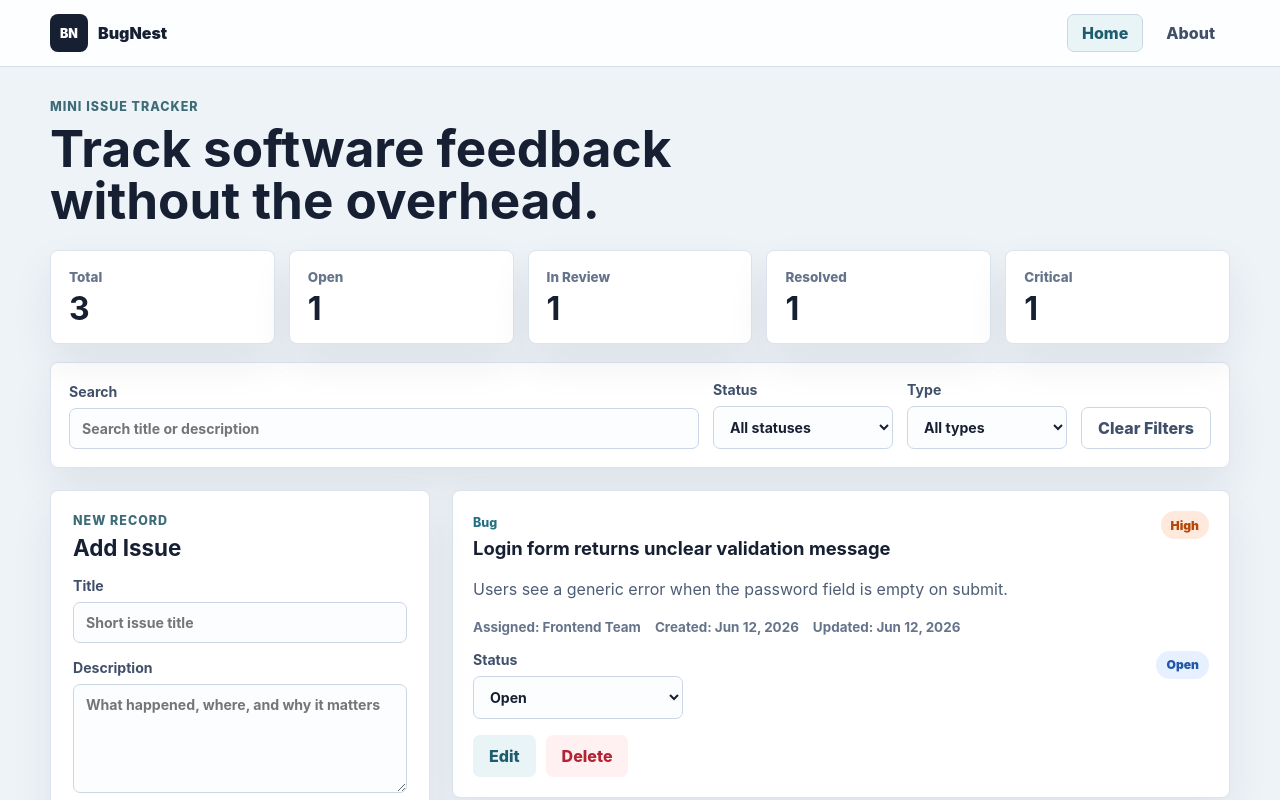
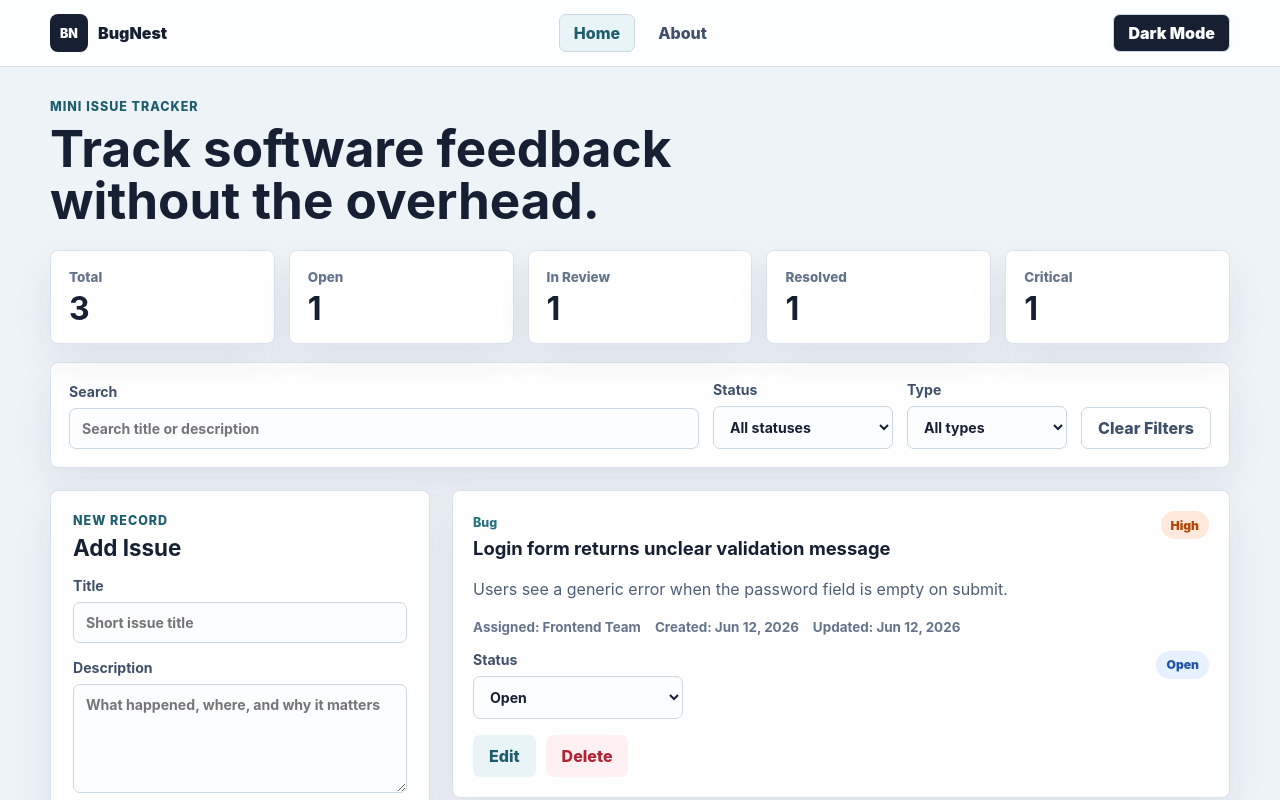
Before and after one commit to Ahmetkrks/software-persona-web-bugnest, a React (Vite) app: page / in a window 1280 px wide. Shown: the top 800 px of the page. Built offline with nearby package versions, Linux system fonts and the light colour scheme.

Commit message:
Add dark and light theme toggle

```diff
--- a/src/App.jsx
+++ b/src/App.jsx
@@ -1,14 +1,23 @@
-import { useState } from 'react';
+import { useEffect, useState } from 'react';
 import Header from './components/Header.jsx';
 import About from './pages/About.jsx';
 import Home from './pages/Home.jsx';
 
 function App() {
   const [activePage, setActivePage] = useState('home');
+  const [theme, setTheme] = useState(() => localStorage.getItem('bugnest_theme') || 'light');
+
+  useEffect(() => {
+    localStorage.setItem('bugnest_theme', theme);
+  }, [theme]);
+
+  const toggleTheme = () => {
+    setTheme((currentTheme) => (currentTheme === 'light' ? 'dark' : 'light'));
+  };
 
   return (
-    <div className="app-shell">
-      <Header activePage={activePage} setActivePage={setActivePage} />
+    <div className="app-shell" data-theme={theme}>
+      <Header activePage={activePage} setActivePage={setActivePage} theme={theme} onToggleTheme={toggleTheme} />
       {activePage === 'home' ? <Home /> : <About />}
     </div>
   );
--- a/src/components/Header.jsx
+++ b/src/components/Header.jsx
@@ -1,4 +1,4 @@
-function Header({ activePage, setActivePage }) {
+function Header({ activePage, setActivePage, theme, onToggleTheme }) {
   return (
     <header className="site-header">
       <button className="brand" type="button" onClick={() => setActivePage('home')}>
@@ -22,6 +22,10 @@ function Header({ activePage, setActivePage }) {
           About
         </button>
       </nav>
+
+      <button className="theme-toggle" type="button" onClick={onToggleTheme} aria-pressed={theme === 'dark'}>
+        {theme === 'dark' ? 'Light Mode' : 'Dark Mode'}
+      </button>
     </header>
   );
 }
--- a/src/index.css
+++ b/src/index.css
@@ -8,6 +8,80 @@
   -moz-osx-font-smoothing: grayscale;
 }
 
+.app-shell {
+  --page-bg: #eef3f8;
+  --surface: #ffffff;
+  --surface-soft: #fbfdff;
+  --surface-muted: #e9f4f6;
+  --text: #172033;
+  --text-muted: #4d5d75;
+  --text-soft: #65748b;
+  --label: #40506a;
+  --border: #cbd7e5;
+  --border-soft: #dbe4ee;
+  --accent: #257184;
+  --accent-strong: #1d5d6d;
+  --accent-text: #ffffff;
+  --header-bg: rgba(255, 255, 255, 0.88);
+  --header-border: rgba(203, 215, 229, 0.8);
+  --shadow: 0 18px 40px rgba(23, 32, 51, 0.08);
+  --focus-ring: rgba(37, 113, 132, 0.14);
+  --danger-bg: #fff0f1;
+  --danger-text: #b42334;
+  --priority-low-bg: #e9f8ef;
+  --priority-low-text: #1f7a45;
+  --priority-medium-bg: #fff5d6;
+  --priority-medium-text: #8a5a00;
+  --priority-high-bg: #ffe8dc;
+  --priority-high-text: #b54708;
+  --priority-critical-bg: #ffe4e8;
+  --priority-critical-text: #b42334;
+  --status-open-bg: #e7f0ff;
+  --status-open-text: #2457a6;
+  --status-review-bg: #f0e9ff;
+  --status-review-text: #6941c6;
+  --status-resolved-bg: #ddf8ee;
+  --status-resolved-text: #027a48;
+  color: var(--text);
+  background: var(--page-bg);
+}
+
+.app-shell[data-theme='dark'] {
+  --page-bg: #0f1724;
+  --surface: #182232;
+  --surface-soft: #111b2a;
+  --surface-muted: #203244;
+  --text: #f4f7fb;
+  --text-muted: #c5d1df;
+  --text-soft: #9fb0c3;
+  --label: #d4deea;
+  --border: #3b4d63;
+  --border-soft: #2c3c50;
+  --accent: #64c4d7;
+  --accent-strong: #a8e7f1;
+  --accent-text: #07141b;
+  --header-bg: rgba(15, 23, 36, 0.9);
+  --header-border: rgba(80, 99, 124, 0.65);
+  --shadow: 0 18px 40px rgba(0, 0, 0, 0.32);
+  --focus-ring: rgba(100, 196, 215, 0.24);
+  --danger-bg: #4a1d28;
+  --danger-text: #ffc9d2;
+  --priority-low-bg: #123526;
+  --priority-low-text: #9ee7bd;
+  --priority-medium-bg: #3c2d0b;
+  --priority-medium-text: #ffe08a;
+  --priority-high-bg: #46230f;
+  --priority-high-text: #ffc29d;
+  --priority-critical-bg: #4a1d28;
+  --priority-critical-text: #ffc9d2;
+  --status-open-bg: #193256;
+  --status-open-text: #b9d5ff;
+  --status-review-bg: #2d2453;
+  --status-review-text: #d8c9ff;
+  --status-resolved-bg: #123728;
+  --status-resolved-text: #9ee7ca;
+}
+
 * {
   box-sizing: border-box;
 }
@@ -16,6 +90,7 @@ body {
   margin: 0;
   min-width: 320px;
   min-height: 100vh;
+  background: #eef3f8;
 }
 
 button,
@@ -31,6 +106,7 @@ button {
 
 .app-shell {
   min-height: 100vh;
+  transition: background 180ms ease, color 180ms ease;
 }
 
 .site-header {
@@ -42,8 +118,8 @@ button {
   justify-content: space-between;
   gap: 18px;
   width: 100%;
-  border-bottom: 1px solid rgba(203, 215, 229, 0.8);
-  background: rgba(255, 255, 255, 0.88);
+  border-bottom: 1px solid var(--header-border);
+  background: var(--header-bg);
   padding: 14px max(16px, calc((100vw - 1180px) / 2));
   backdrop-filter: blur(16px);
 }
@@ -54,7 +130,7 @@ button {
   gap: 10px;
   border: 0;
   background: transparent;
-  color: #172033;
+  color: var(--text);
   padding: 0;
   font-size: 1rem;
   font-weight: 900;
@@ -66,8 +142,8 @@ button {
   width: 38px;
   height: 38px;
   border-radius: 8px;
-  background: #172033;
-  color: #ffffff;
+  background: var(--text);
+  color: var(--surface);
   font-size: 0.78rem;
 }
 
@@ -81,15 +157,25 @@ button {
   border: 1px solid transparent;
   border-radius: 7px;
   background: transparent;
-  color: #40506a;
+  color: var(--label);
   padding: 0 14px;
   font-weight: 800;
 }
 
 .nav-link--active {
-  border-color: #cbd7e5;
-  background: #e9f4f6;
-  color: #1d5d6d;
+  border-color: var(--border);
+  background: var(--surface-muted);
+  color: var(--accent-strong);
+}
+
+.theme-toggle {
+  min-height: 38px;
+  border: 1px solid var(--border);
+  border-radius: 7px;
+  background: var(--text);
+  color: var(--surface);
+  padding: 0 14px;
+  font-weight: 900;
 }
 
 .dashboard {
@@ -116,7 +202,7 @@ button {
 
 .eyebrow {
   margin: 0;
-  color: #3d6b77;
+  color: var(--accent-strong);
   font-size: 0.78rem;
   font-weight: 800;
   letter-spacing: 0.08em;
@@ -141,10 +227,10 @@ button {
 .issue-card,
 .empty-state,
 .about-panel {
-  border: 1px solid #dbe4ee;
+  border: 1px solid var(--border-soft);
   border-radius: 8px;
-  background: #ffffff;
-  box-shadow: 0 18px 40px rgba(23, 32, 51, 0.08);
+  background: var(--surface);
+  box-shadow: var(--shadow);
 }
 
 .issue-form {
@@ -158,7 +244,7 @@ button {
 label {
   display: grid;
   gap: 8px;
-  color: #40506a;
+  color: var(--label);
   font-size: 0.88rem;
   font-weight: 700;
 }
@@ -167,10 +253,10 @@ input,
 select,
 textarea {
   width: 100%;
-  border: 1px solid #cbd7e5;
+  border: 1px solid var(--border);
   border-radius: 7px;
-  background: #fbfdff;
-  color: #172033;
+  background: var(--surface-soft);
+  color: var(--text);
   outline: none;
   padding: 11px 12px;
   transition: border-color 160ms ease, box-shadow 160ms ease, background 160ms ease;
@@ -183,9 +269,9 @@ textarea {
 input:focus,
 select:focus,
 textarea:focus {
-  border-color: #257184;
-  background: #ffffff;
-  box-shadow: 0 0 0 3px rgba(37, 113, 132, 0.14);
+  border-color: var(--accent);
+  background: var(--surface);
+  box-shadow: 0 0 0 3px var(--focus-ring);
 }
 
 .form-grid {
@@ -215,25 +301,25 @@ textarea:focus {
 }
 
 .button--primary {
-  background: #257184;
-  color: #ffffff;
-  box-shadow: 0 10px 24px rgba(37, 113, 132, 0.25);
+  background: var(--accent);
+  color: var(--accent-text);
+  box-shadow: 0 10px 24px var(--focus-ring);
 }
 
 .button--secondary {
-  background: #e9f4f6;
-  color: #1d5d6d;
+  background: var(--surface-muted);
+  color: var(--accent-strong);
 }
 
 .button--ghost {
-  border: 1px solid #cbd7e5;
-  background: #ffffff;
-  color: #40506a;
+  border: 1px solid var(--border);
+  background: var(--surface);
+  color: var(--label);
 }
 
 .button--danger {
-  background: #fff0f1;
-  color: #b42334;
+  background: var(--danger-bg);
+  color: var(--danger-text);
 }
 
 .stats-panel {
@@ -250,7 +336,7 @@ textarea:focus {
 }
 
 .stat-card span {
-  color: #65748b;
+  color: var(--text-soft);
   font-size: 0.84rem;
   font-weight: 800;
 }
@@ -296,7 +382,7 @@ textarea:focus {
 
 .issue-card__description {
   margin: 0;
-  color: #4d5d75;
+  color: var(--text-muted);
   line-height: 1.6;
 }
 
@@ -304,13 +390,13 @@ textarea:focus {
   display: flex;
   flex-wrap: wrap;
   gap: 8px 14px;
-  color: #65748b;
+  color: var(--text-soft);
   font-size: 0.84rem;
   font-weight: 700;
 }
 
 .type-label {
-  color: #257184;
+  color: var(--accent);
   font-size: 0.78rem;
   font-weight: 800;
 }
@@ -327,38 +413,38 @@ textarea:focus {
 }
 
 .priority-low {
-  background: #e9f8ef;
-  color: #1f7a45;
+  background: var(--priority-low-bg);
+  color: var(--priority-low-text);
 }
 
 .priority-medium {
-  background: #fff5d6;
-  color: #8a5a00;
+  background: var(--priority-medium-bg);
+  color: var(--priority-medium-text);
 }
 
 .priority-high {
-  background: #ffe8dc;
-  color: #b54708;
+  background: var(--priority-high-bg);
+  color: var(--priority-high-text);
 }
 
 .priority-critical {
-  background: #ffe4e8;
-  color: #b42334;
+  background: var(--priority-critical-bg);
+  color: var(--priority-critical-text);
 }
 
 .status-open {
-  background: #e7f0ff;
-  color: #2457a6;
+  background: var(--status-open-bg);
+  color: var(--status-open-text);
 }
 
 .status-in-review {
-  background: #f0e9ff;
-  color: #6941c6;
+  background: var(--status-review-bg);
+  color: var(--status-review-text);
 }
 
 .status-resolved {
-  background: #ddf8ee;
-  color: #027a48;
+  background: var(--status-resolved-bg);
+  color: var(--status-resolved-text);
 }
 
 .status-select {
@@ -379,8 +465,8 @@ textarea:focus {
   width: 56px;
   height: 56px;
   border-radius: 8px;
-  background: #e9f4f6;
-  color: #257184;
+  background: var(--surface-muted);
+  color: var(--accent);
   font-weight: 900;
 }
 
@@ -390,7 +476,7 @@ textarea:focus {
 }
 
 .empty-state p {
-  color: #65748b;
+  color: var(--text-soft);
 }
 
 .about-page {
@@ -411,7 +497,7 @@ textarea:focus {
 }
 
 .about-panel p {
-  color: #4d5d75;
+  color: var(--text-muted);
   line-height: 1.7;
 }
 
@@ -429,7 +515,7 @@ textarea:focus {
 .about-grid ul {
   margin: 0;
   padding-left: 20px;
-  color: #4d5d75;
+  color: var(--text-muted);
   line-height: 1.8;
 }
 
@@ -483,6 +569,10 @@ textarea:focus {
     grid-template-columns: repeat(2, 1fr);
   }
 
+  .theme-toggle {
+    width: 100%;
+  }
+
   .about-grid {
     grid-template-columns: 1fr;
   }
```
